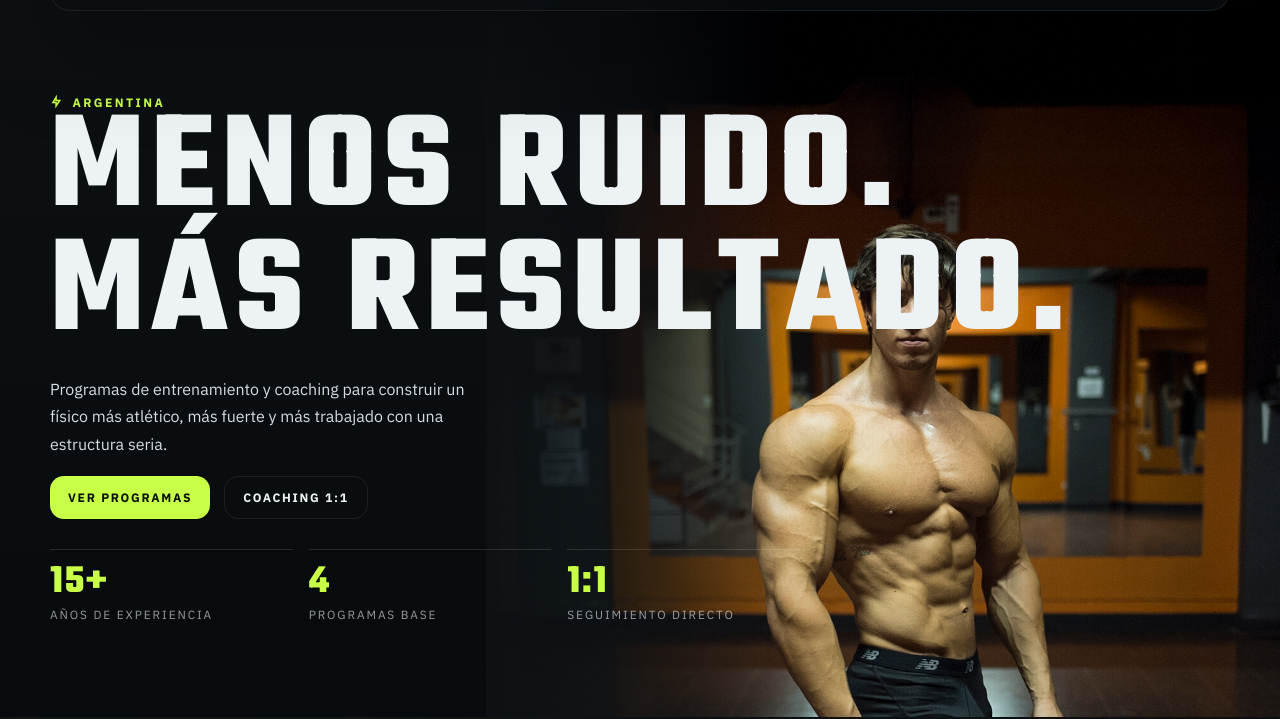
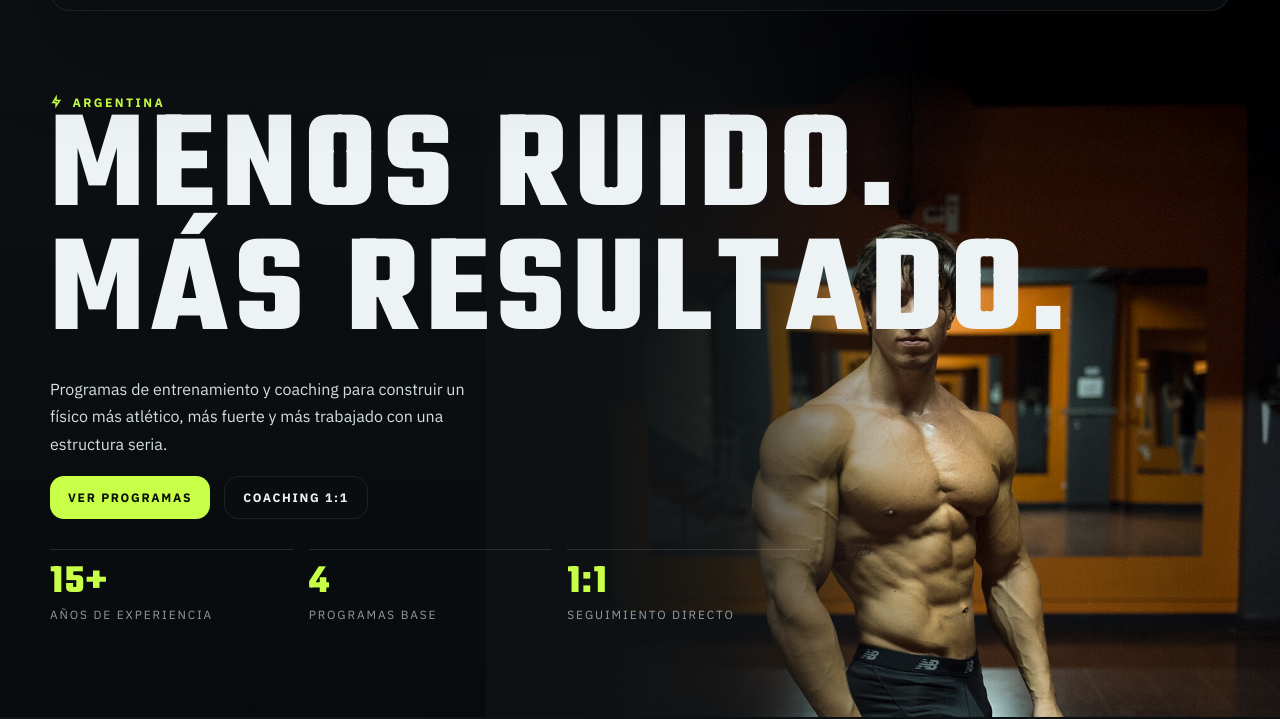
Before and after one commit to luapicone/gero-trainer, a website built with Vite: page pagina1.html in a window 1280 px wide. Shown: the part 83-802 px from the top of the page. Built offline with nearby package versions, Linux system fonts and the light colour scheme.

Commit message:
tu mensaje

```diff
--- a/pagina1.html
+++ b/pagina1.html
@@ -143,12 +143,14 @@
       right: 0;
       width: 62%;
       height: 100%;
+      z-index: 0;
       background:
-        linear-gradient(to right, #0d1114 0%, rgba(13,17,20,.7) 18%, transparent 38%),
+        linear-gradient(to right, #0d1114 0%, #0d1114 12%, rgba(13,17,20,.8) 30%, rgba(13,17,20,.3) 46%, transparent 58%),
         url('./assets/hermes-portada3.jpg') center top / cover no-repeat;
     }
     .hero-layout {
       position: relative;
+      z-index: 1;
       width: 100%;
       min-height: calc(100vh - 180px);
       display: flex;
```
